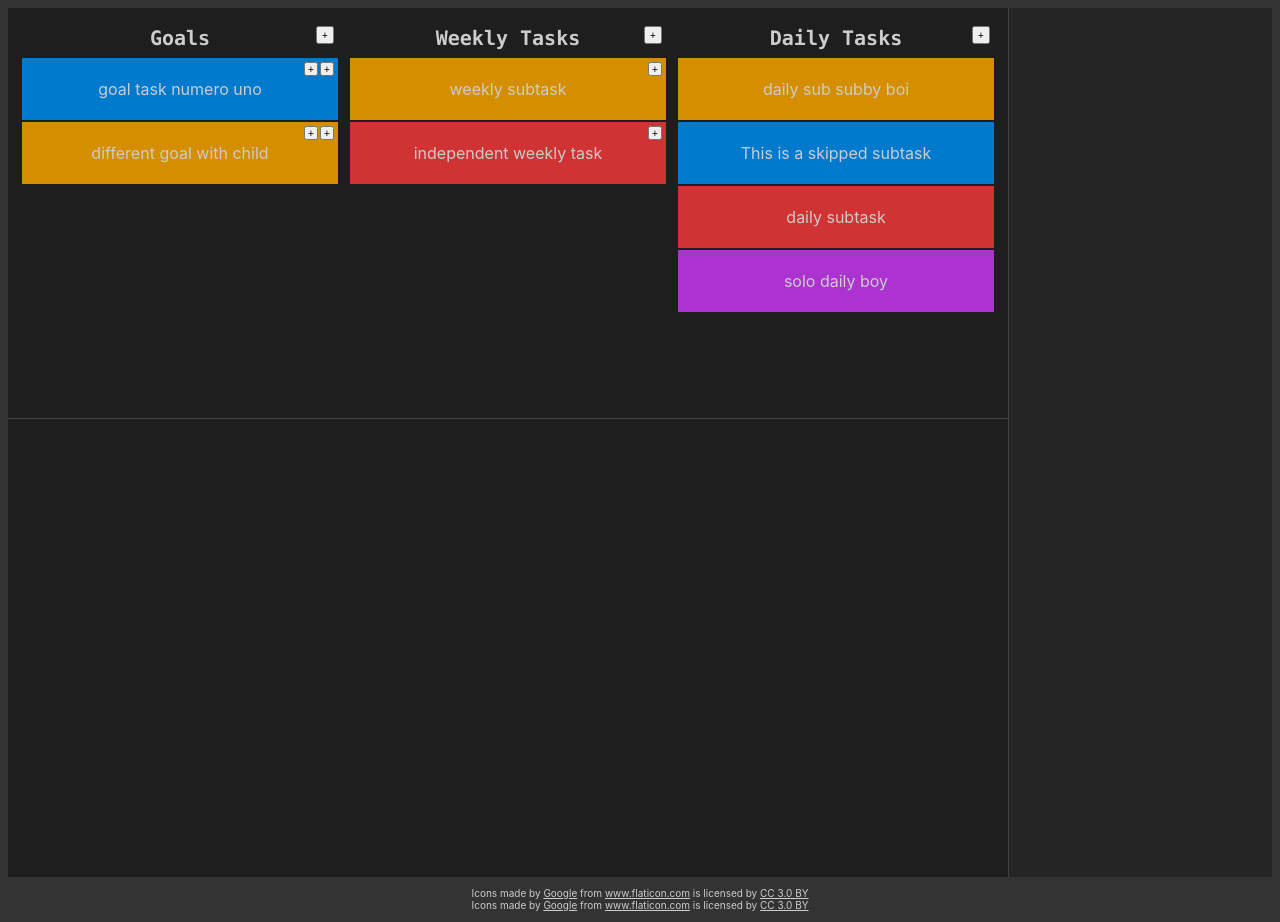
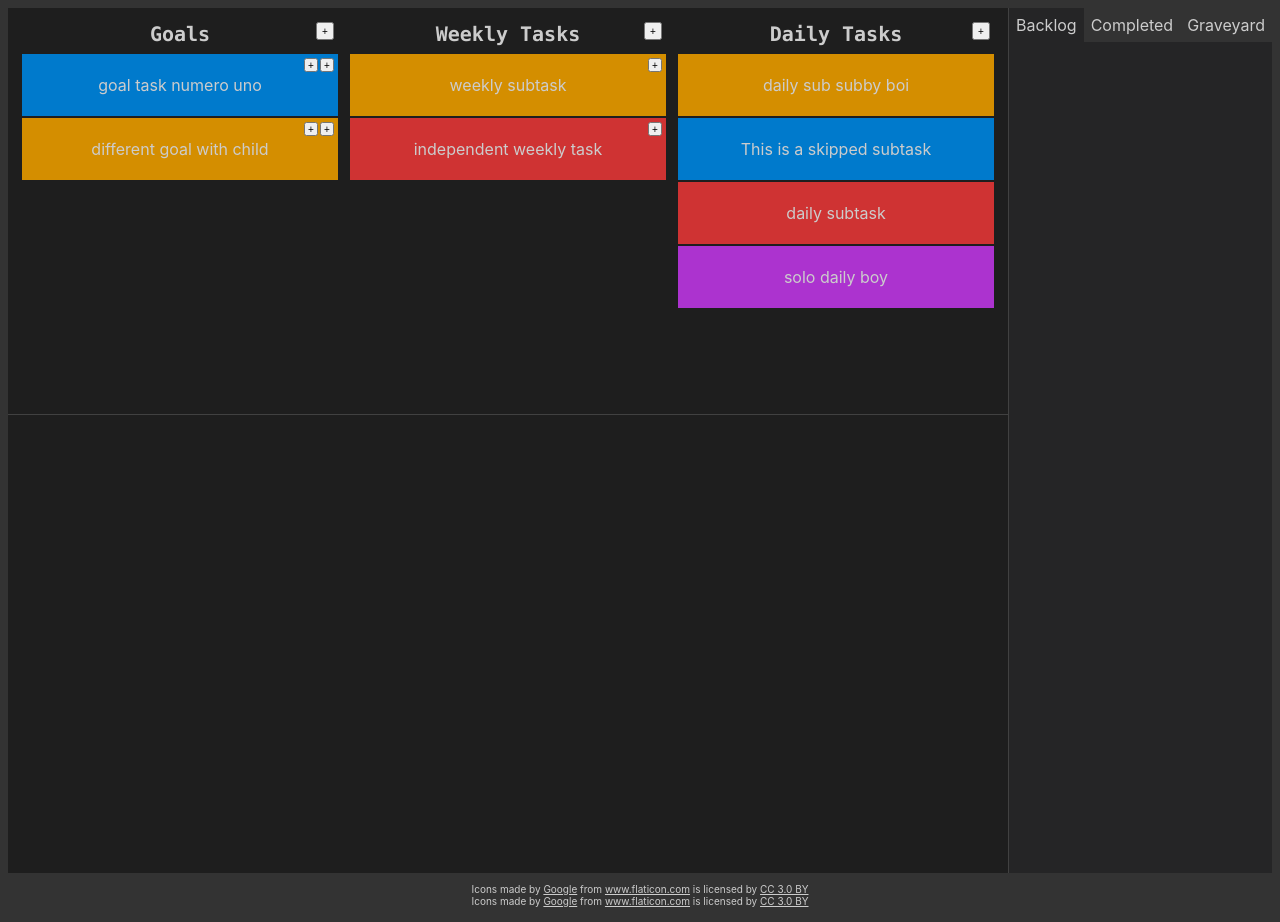
Before and after one commit to AlexJohnKennedy/TrackYourTodos, a React (Create React App) app: page / in a window 1280 px wide. Built offline with nearby package versions, Linux system fonts and the light colour scheme.

Commit message:
clickable tabs implemented for backlog section

```diff
--- a/src/css/ActiveTaskSection.css
+++ b/src/css/ActiveTaskSection.css
@@ -4,7 +4,6 @@
 
     box-sizing: border-box;
 
-    padding-top: var(--top-padding-amount);
     padding-left: var(--board-spacing-amount);
     padding-right: var(--board-spacing-amount);
 }
--- a/src/css/BacklogSection.css
+++ b/src/css/BacklogSection.css
@@ -1,16 +1,29 @@
 .BacklogSection {
     background-color: var(--middle-tone-background-colour);
-
-    padding-top: var(--top-padding-amount);
-    padding-left: var(--board-spacing-amount);
-    padding-right: var(--board-spacing-amount);
 
     box-sizing: border-box;
 }
 
-.BacklogSection .placeholder {
+.BacklogSection .navigation-tabs-container {
     background-color: rgb(0,0,0,0);
 
     border-radius: var(--border-radius);
+    flex-grow: 0;
+
+    display: inline-flex;
+    justify-content: space-around;
+
+    height: 3.42rem;
+    line-height: 3.42rem;
+}
+
+.BacklogSection .navigation-tabs-container .navigation-tab {
     flex-grow: 1;
+    text-align: center;
+    cursor: pointer;
+    background-color: var(--sidebar-background-colour);
 }
+
+.BacklogSection .navigation-tabs-container > .active-navigation-tab {
+    background-color: var(--middle-tone-background-colour);
+}
--- a/src/css/GridLayout.css
+++ b/src/css/GridLayout.css
@@ -45,6 +45,7 @@
 
         border-left: 1px solid var(--divider-colour);
         display: inline-flex;
+        flex-direction: column;
     }
     .TaskStatisticsSection {
         grid-column-start: 2;
--- a/src/reactComponents/BacklogSection.js
+++ b/src/reactComponents/BacklogSection.js
@@ -1,11 +1,41 @@
 import React, { Component } from 'react';
+import { NavigationTabs } from './NavigationTabs';
 
 export class BacklogSection extends Component {
+    constructor(props) {
+        super(props);
+
+        this.state = {
+            showingBacklog: true,
+            showingCompleted: false,
+            showingGraveyard: false
+        };
+
+        this.toggleTab = this.toggleTab.bind(this);
+    }
+
+    toggleTab(tabId) {
+        if (tabId < 0 || tabId > 2) throw new Error("BacklogSection passed invalid tab id in callback!");
+        let bl = tabId === 0 ? true : false;
+        let cm = tabId === 1 ? true : false;
+        let gy = tabId === 2 ? true : false;
+
+        this.setState({
+            showingBacklog: bl,
+            showingCompleted: cm,
+            showingGraveyard: gy
+        });
+    }
+
     render() {
         return(
             <div className="BacklogSection">
-                <div className="placeholder">
-                </div>
+                <NavigationTabs
+                    names={['Backlog', 'Completed', 'Graveyard']}
+                    callbackList={[() => this.toggleTab(0), () => this.toggleTab(1), () => this.toggleTab(2)]}
+                    currActiveList={[this.state.showingBacklog, this.state.showingCompleted, this.state.showingGraveyard]}
+                />
+
             </div>
         );
     }
--- /dev/null
+++ b/src/reactComponents/NavigationTabs.js
@@ -0,0 +1,23 @@
+import React, { Component } from 'react';
+
+export class NavigationTabs extends Component {
+    render() {
+        // Navigation tabs are nothing but a group of divs, wrapped in a container div. Each inner element is a clickable
+        // block with text in it, which in turn, invoke callbacks. Active elements are given a special additional classname.
+        const tabs = [];
+        for (let i=0; i < this.props.names.length; i++) {
+            const classstring = "navigation-tab" + (this.props.currActiveList[i] ? " active-navigation-tab" : "");
+            tabs.push(
+                <div className={classstring} key={this.props.names[i]} onClick={this.props.callbackList[i]}>
+                    {this.props.names[i]}
+                </div>
+            );
+        }
+
+        return (
+            <div className="navigation-tabs-container">
+                {tabs}
+            </div>
+        );
+    }
+}
```
